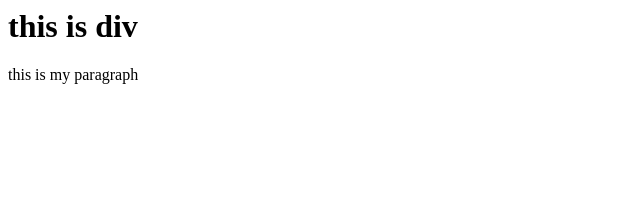
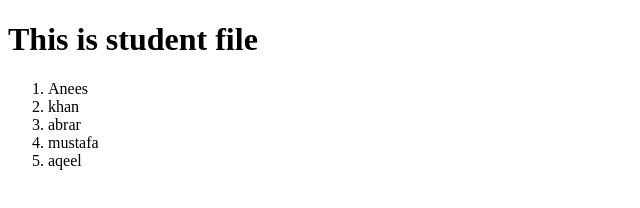
Before and after one commit to Muhammadanees795/remote-local-repo, a plain HTML site: page home.html in a window 1280 px wide. Shown: the whole page, without its empty margins (0-640 px from the left). Drawn offline with Linux system fonts and the light colour scheme.

Commit message:
added a new student list

```diff
--- a/home.html
+++ b/home.html
@@ -1,2 +1,18 @@
-<h1>this is div</h1>
-<p>this is my paragraph</p>
+<!DOCTYPE html>
+<html lang="en">
+<head>
+    <meta charset="UTF-8">
+    <meta name="viewport" content="width=device-width, initial-scale=1.0">
+    <title>Document</title>
+</head>
+<body>
+    <h1>This is student file</h1>
+    <ol>
+        <li>Anees</li>
+        <li>khan</li>
+        <li>abrar</li>
+        <li>mustafa</li>
+        <li>aqeel</li>
+    </ol>
+</body>
+</html>
```
